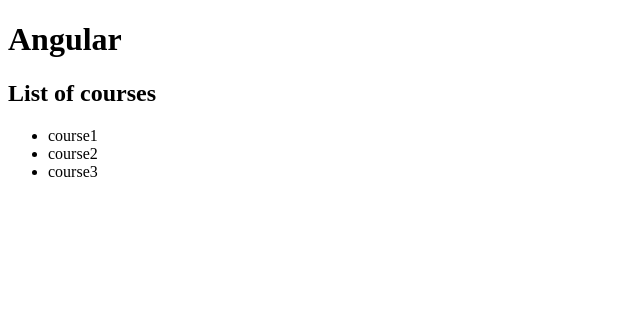
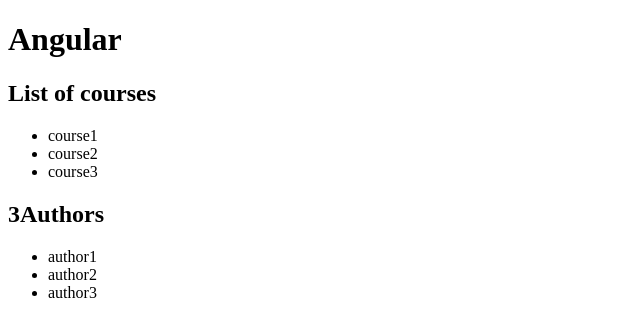
Before and after one commit to holhar/getting2know-angular, an Angular app: page / in a window 1280 px wide. Shown: the top 336 px of the page, without its empty margins (0-640 px from the left). Built offline with nearby package versions, Linux system fonts and the light colour scheme.

Commit message:
Exercise: create 'authors' component and service

```diff
--- a/src/app/app.component.html
+++ b/src/app/app.component.html
@@ -1,2 +1,3 @@
 <h1>Angular</h1>
 <courses></courses>
+<authors></authors>
--- /dev/null
+++ b/src/app/authors.service.ts
@@ -0,0 +1,10 @@
+import { Injectable } from '@angular/core';
+
+@Injectable({
+  providedIn: 'root'
+})
+export class AuthorsService {
+  getAuthors() {
+    return ["author1", "author2", "author3"];
+  }
+}
--- /dev/null
+++ b/src/app/authors/authors.component.html
@@ -0,0 +1,6 @@
+<h2>{{ authors.length + 'Authors' }}</h2>
+<ul>
+    <li *ngFor="let author of authors">
+        {{ author }}
+    </li>
+</ul>
--- /dev/null
+++ b/src/app/authors/authors.component.ts
@@ -0,0 +1,18 @@
+import { Component, OnInit } from '@angular/core';
+import { AuthorsService } from '../authors.service';
+
+@Component({
+  selector: 'authors',
+  templateUrl: './authors.component.html',
+  styleUrls: ['./authors.component.css']
+})
+export class AuthorsComponent implements OnInit {
+  authors;
+
+  constructor(service: AuthorsService) {
+    this.authors = service.getAuthors();
+  }
+
+  ngOnInit(): void {
+  }
+}
```
Also changed, not shown: src/app/app.module.ts (+6 -2 lines), src/app/authors/authors.component.css (added), 2 other files (tests, documents, lock files or other folders).
